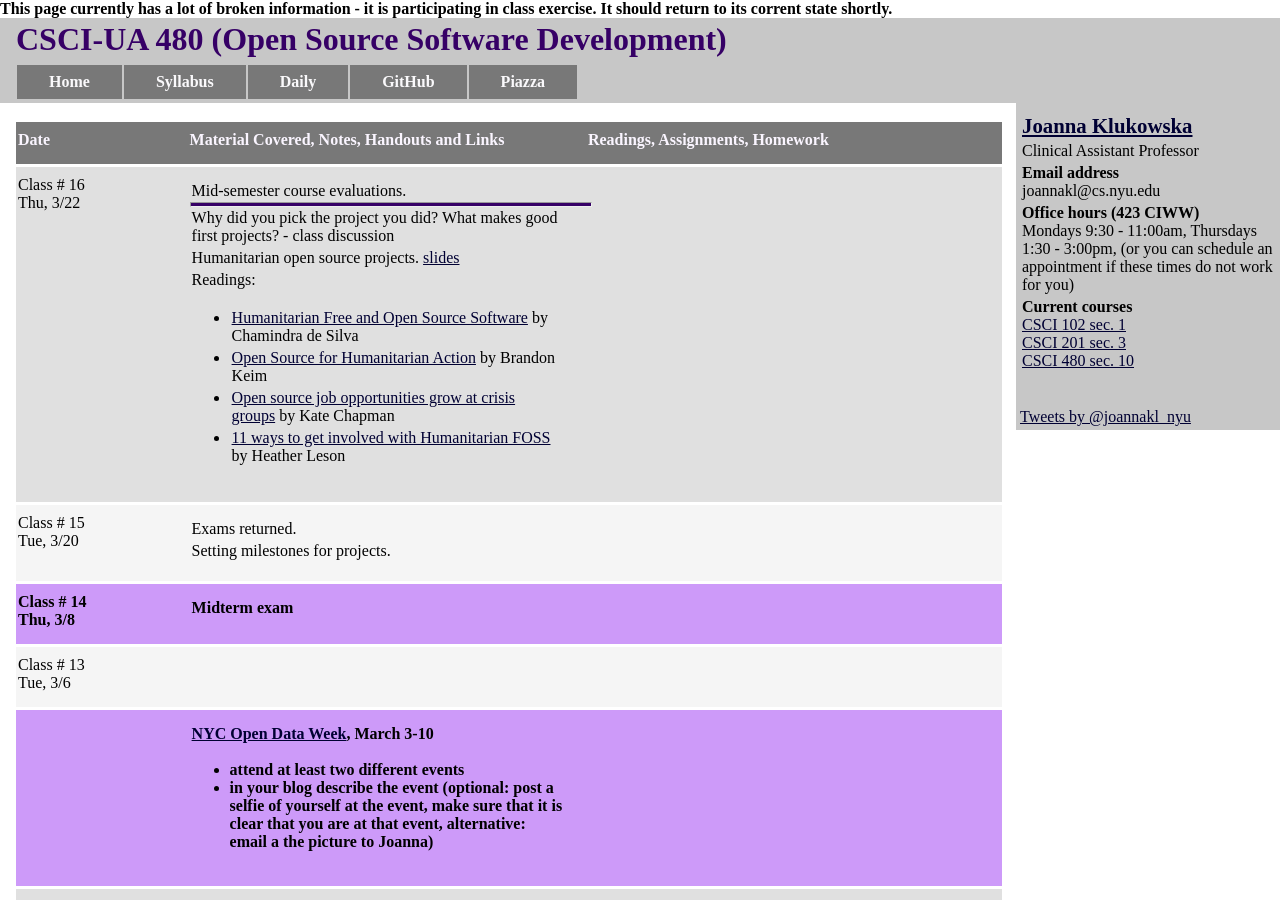
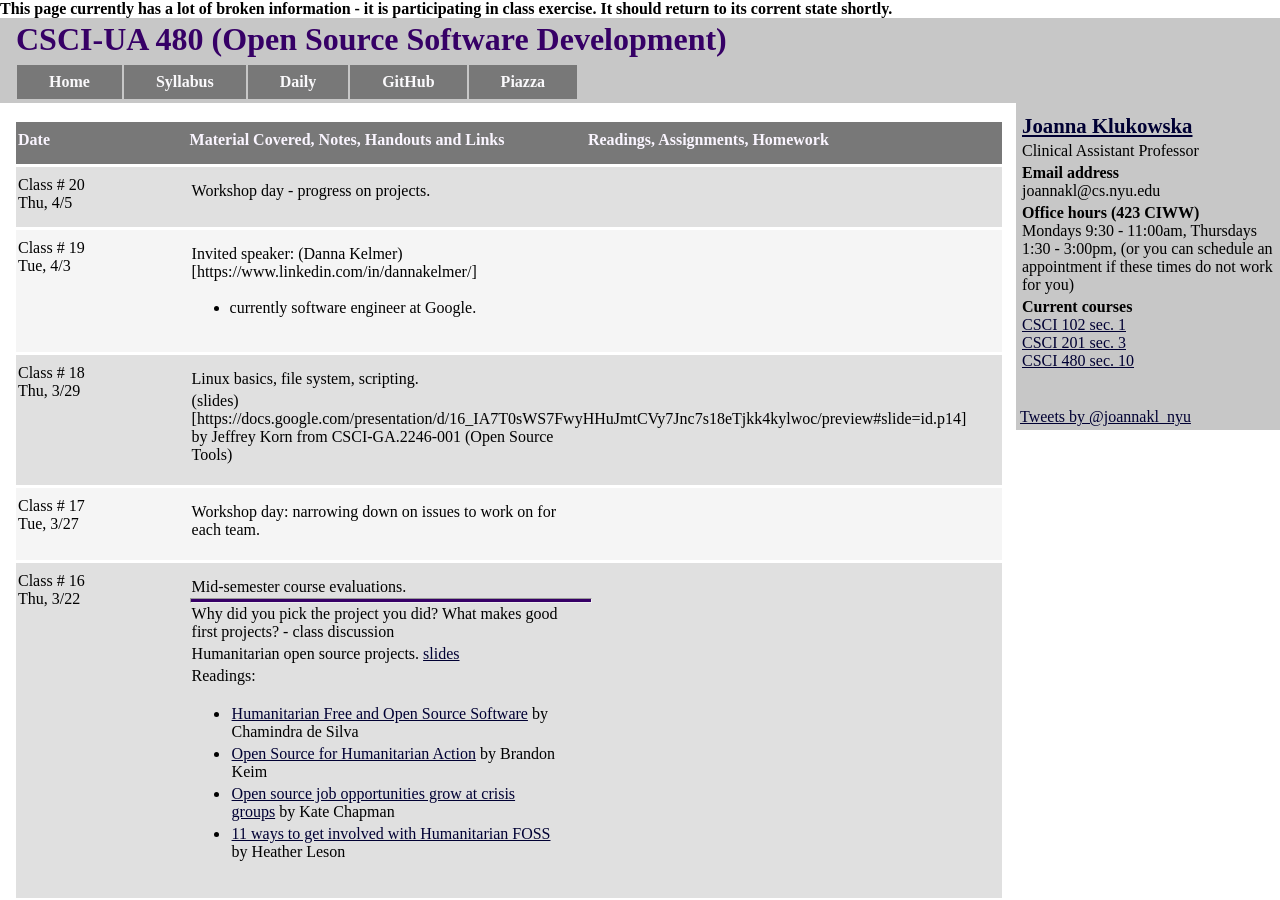
Before and after one commit to joannakl/cs480_s18, a Jekyll site: the page built from daily.html, in a window 1280 px wide and 900 px high. Built offline with Jekyll 4.4.1, drawn with Linux system fonts in a browser that asks for light colours; comment, search, counter and statistics services are not loaded.

```diff
--- /dev/null
+++ b/_includes/daily/17.markdown
@@ -0,0 +1,29 @@
+
+<div class="lecture1">
+
+<div class="column_date">
+
+Class # 17 <br>
+Tue, 3/27
+
+</div>
+
+<div class="column_materials">
+<p markdown="block">
+
+Workshop day: narrowing down on issues to work on for each team.
+
+</p>
+</div>
+
+
+<div class="column_assign">
+<p markdown="block">
+
+
+
+
+</p>
+</div>
+
+</div>
--- /dev/null
+++ b/_includes/daily/18.markdown
@@ -0,0 +1,31 @@
+
+<div class="lecture2">
+<div class="column_date">
+
+Class # 18 <br>
+Thu, 3/29
+
+</div>
+
+<div class="column_materials">
+<p markdown="block">
+
+Linux basics, file system, scripting.
+
+
+(slides)[https://docs.google.com/presentation/d/16_IA7T0sWS7FwyHHuJmtCVy7Jnc7s18eTjkk4kylwoc/preview#slide=id.p14] by
+Jeffrey Korn from CSCI-GA.2246-001 (Open Source Tools)
+
+
+
+
+</p>
+</div>
+
+<div class="column_assign">
+<p markdown="block">
+
+</p>
+</div>
+
+</div>
--- /dev/null
+++ b/_includes/daily/19.markdown
@@ -0,0 +1,30 @@
+
+<div class="lecture1">
+
+<div class="column_date">
+
+Class # 19 <br>
+Tue, 4/3
+
+</div>
+
+<div class="column_materials">
+<p markdown="block">
+
+Invited speaker: (Danna Kelmer)[https://www.linkedin.com/in/dannakelmer/]
+- currently software engineer at Google.
+
+</p>
+</div>
+
+
+<div class="column_assign">
+<p markdown="block">
+
+
+
+
+</p>
+</div>
+
+</div>
--- /dev/null
+++ b/_includes/daily/20.markdown
@@ -0,0 +1,25 @@
+
+<div class="lecture2">
+<div class="column_date">
+
+Class # 20 <br>
+Thu, 4/5
+
+</div>
+
+<div class="column_materials">
+<p markdown="block">
+
+Workshop day - progress on projects.
+
+
+</p>
+</div>
+
+<div class="column_assign">
+<p markdown="block">
+
+</p>
+</div>
+
+</div>
--- a/daily.html
+++ b/daily.html
@@ -18,6 +18,10 @@ days:
     - "14"
     - "15"
     - "16"
+    - "17"
+    - "18"
+    - "19"
+    - "20"
 
 ---
 
```
Also changed, not shown: slides/week9/bash_scripting.html (added, +142 -0 lines), slides/week9/img/dictionary_definition.png (added).
